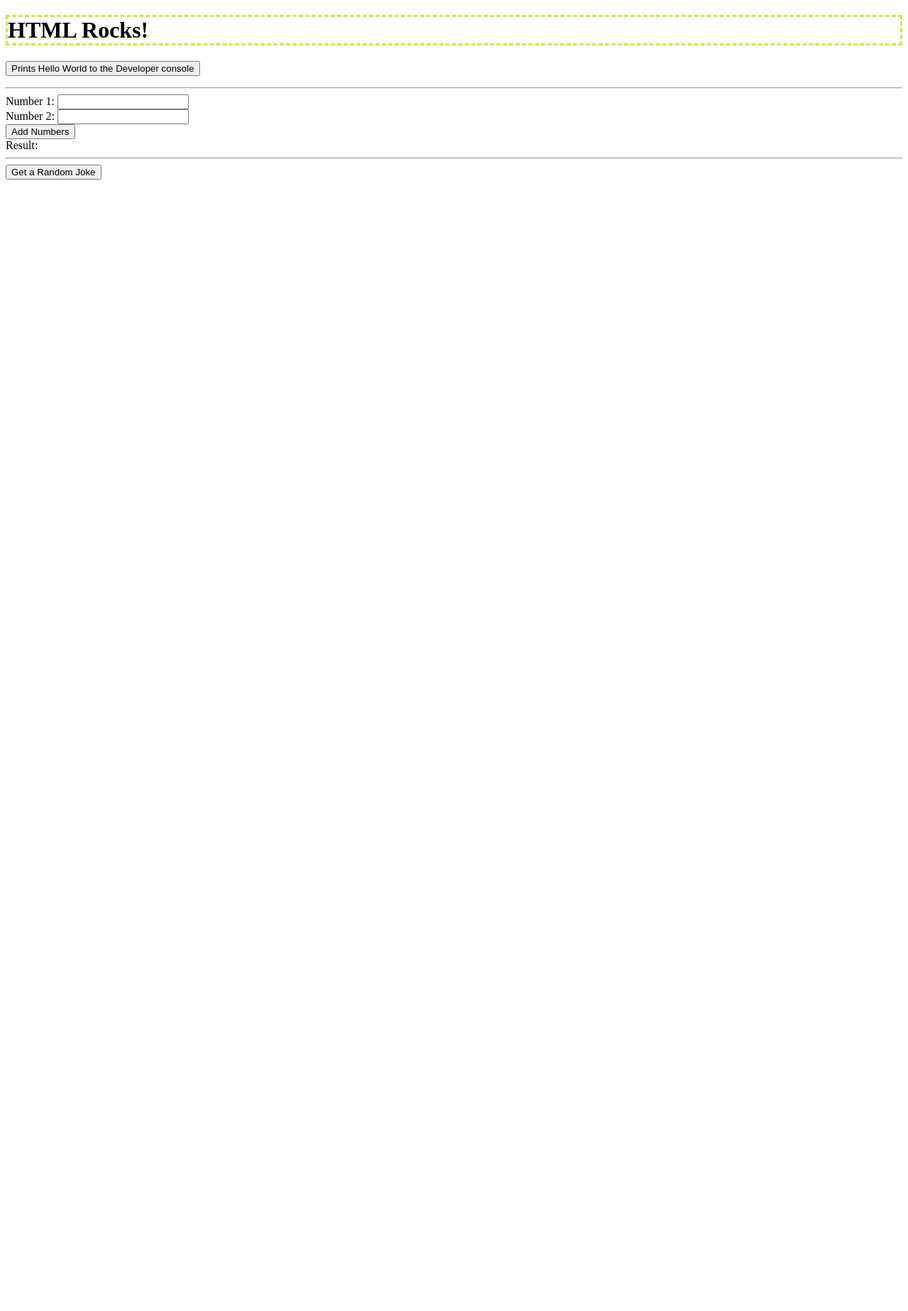
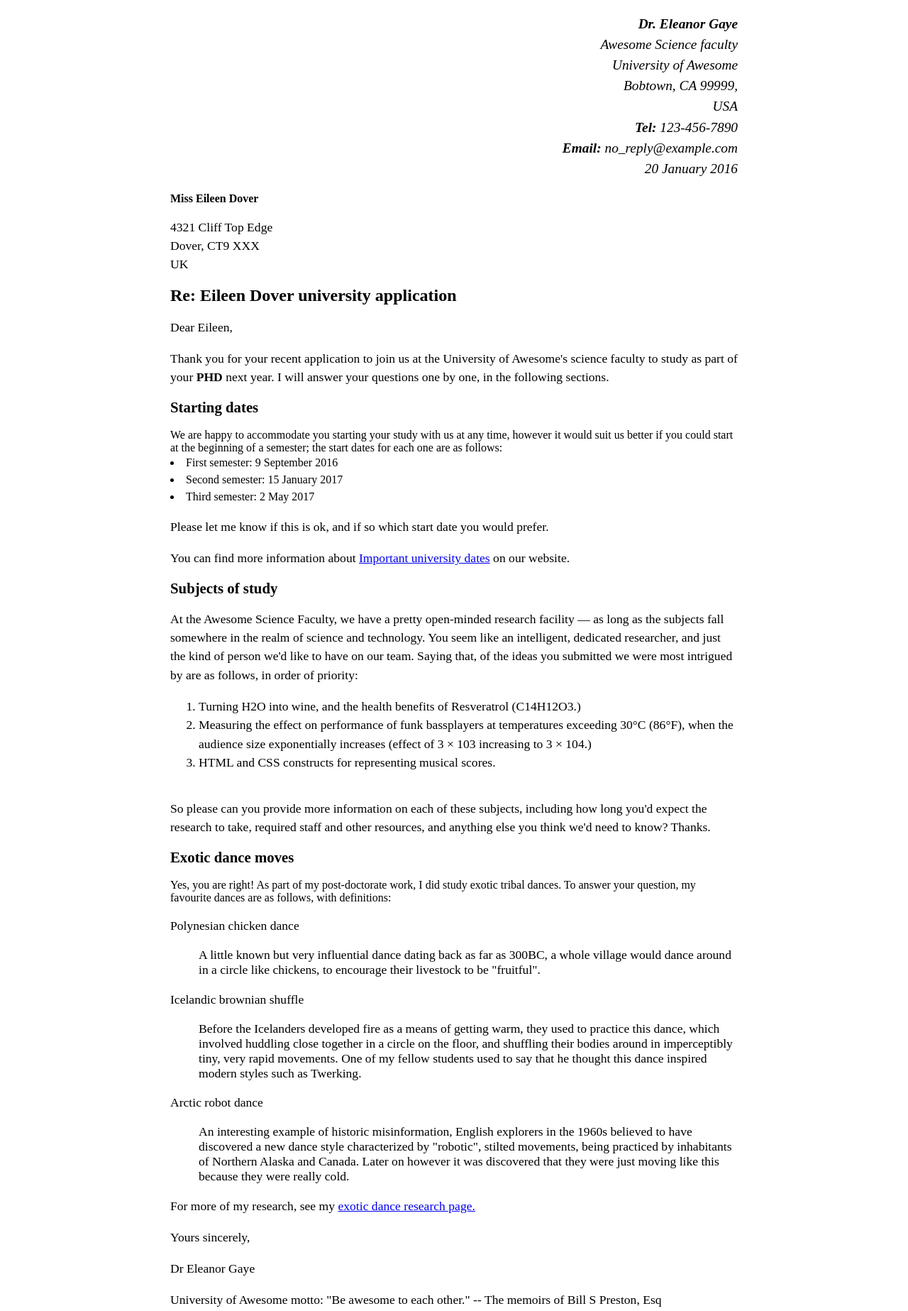
Before and after one commit to fadimikha1/M3.2-Lab, a website: page index.html in a window 1280 px wide. Shown: the whole page at 71% size. Before the commit the page ends 800 px from the top, so only its background shows below. Drawn offline with Linux system fonts and the light colour scheme.

Commit message:
submitting

```diff
--- a/css/style.css
+++ b/css/style.css
@@ -1,4 +1,24 @@
-h1{
-  border-color: #d3e644;
-  border-style: dashed;
+body {
+  max-width: 800px;
+  margin: 0 auto;
 }
+
+.sender-column {
+  text-align: right;
+}
+
+h1 {
+  font-size: 1.5em;
+}
+
+h2 {
+  font-size: 1.3em;
+}
+
+p,ul,ol,dl,address {
+  font-size: 1.1em;
+}
+
+p, li, dd, dt, address {
+  line-height: 1.5;
+}
--- a/index.html
+++ b/index.html
@@ -3,77 +3,85 @@
 
 <head>
   <meta charset="utf-8">
-  <title>Hello World!</title>
-  <meta name="description" content="">
+  <title>Lab 3.2</title>
+  <meta name="author" content="Dr. Eleanor Gaye">
   <meta name="viewport" content="width=device-width, initial-scale=1">
   <link rel="stylesheet" href="css/style.css">
   <link rel="shortcut icon" href="img/favicon.ico">
 </head>
 
 <body>
-  <h1>HTML Rocks!</h1>
-  <p>
-    <button  onclick="helloWorld()">Prints Hello World to the Developer console</button>
-  </p>
-  <hr>
-  <form id="addForm">
-    <label for="num1">Number 1:</label>
-    <input type="number" id="num1" name="num1" required>
-    <br>
-    <label for="num2">Number 2:</label>
-    <input type="number" id="num2" name="num2" required>
-    <br>
-    <button type="submit">Add Numbers</button>
-  </form>
+  <address class="sender-column">
+  <p> <strong>Dr. Eleanor Gaye</strong> <br>
+  Awesome Science faculty<br>
+  University of Awesome<br>Bobtown, CA 99999,
+  <br> USA<br><strong>Tel: </strong>123-456-7890
+  <br><strong>Email:</strong> no_reply@example.com<br>
+  <date>20 January 2016</date>
+  </address>
+  <p></p>
 
-  <label id="result">Result:</label>
 
-  <hr>
 
-  <button id="jokeButton">Get a Random Joke</button>
-  <p id="joke"></p>
 
-  <script type="module" script="js/main.js">
-    import {helloWorld, add, fetchRandomJoke} from './js/main.js';
 
-    // This shows how to assign a function to the window object
-    // so that it can be called from the browser console
-    window.helloWorld = helloWorld;
+  <strong>Miss Eileen Dover</strong>
+ <p>4321 Cliff Top Edge
+  <br>Dover, CT9 XXX<br>UK</p>
 
-    // This shows how to add an event listener to a button in the HTML
-    // and call a function when the button is clicked
-    const form = document.getElementById('addForm');
-    form.addEventListener('submit', function(e) {
-      e.preventDefault();
-      const num1 = parseFloat(document.getElementById('num1').value);
-      const num2 = parseFloat(document.getElementById('num2').value);
-      try{
-        const result = add(num1, num2);
-        document.getElementById('result').textContent = `Result: ${result}`;
-      }catch(e){
-        console.error(e);
-        document.getElementById('result').textContent = `Error: ${e.message}`;
-      }
 
-    });
 
-    // this shows how to add an event listener to a button in the HTML
-    // that calls a function that fetches a random joke from an API
-    // and displays it on the page
-    const jokebtn = document.getElementById('jokeButton');
-    const jokeresult = document.getElementById('joke');
-    jokebtn.addEventListener('click', async () => {
-      try {
-        jokeresult.textContent = 'Loading...';
-        const joke = await fetchRandomJoke();
-        document.getElementById('joke').textContent = joke;
-      } catch (e) {
-        console.error(e);
-        document.getElementById('joke').textContent = `Error: ${e.message}`;
-      }
-    });
-  </script>
+ <h1>Re: Eileen Dover university application</h1>
 
+  <p>Dear Eileen,</p>
+
+  <p>Thank you for your recent application to join us at the University of Awesome's science faculty to study as part of your <strong>PHD</strong> next year. I will answer your questions one by one, in the following sections.</p>
+
+  <h2>Starting dates</h2>
+
+  We are happy to accommodate you starting your study with us at any time, however it would suit us better if you could start at the beginning of a semester; the start dates for each one are as follows:
+
+  <li>First semester: <date>9 September 2016</date></li>
+  <li>Second semester: <date>15 January 2017</date></li>
+  <li>Third semester: <date>2 May 2017</date></li>
+
+  <p>Please let me know if this is ok, and if so which start date you would prefer.</p>
+
+  <p>You can find more information about  <a href="http://example.com" title="Important university dates" >Important university dates</a> on our website.</p>
+
+
+  <h2>Subjects of study</h2>
+
+  <p>At the Awesome Science Faculty, we have a pretty open-minded research facility — as long as the subjects fall somewhere in the realm of science and technology. You seem like an intelligent, dedicated researcher, and just the kind of person we'd like to have on our team. Saying that, of the ideas you submitted we were most intrigued by are as follows, in order of priority:</p>
+
+  <ol>
+    <li>Turning H2O into wine, and the health benefits of Resveratrol (C14H12O3.)</li>
+
+  <li>  Measuring the effect on performance of funk bassplayers at temperatures exceeding 30°C (86°F), when the audience size exponentially increases (effect of 3 × 103 increasing to 3 × 104.)</li>
+
+
+  <li>HTML and CSS constructs for representing musical scores.</li><br></ol>
+
+  <p>So please can you provide more information on each of these subjects, including how long you'd expect the research to take, required staff and other resources, and anything else you think we'd need to know? Thanks.</p>
+
+
+  <h2>Exotic dance moves</h2>
+
+  Yes, you are right! As part of my post-doctorate work, I did study exotic tribal dances. To answer your question, my favourite dances are as follows, with definitions:
+
+  <p>Polynesian chicken dance</p>
+  <ul>A little known but very influential dance dating back as far as 300BC, a whole village would dance around in a circle like chickens, to encourage their livestock to be "fruitful".</ul>
+  <p>Icelandic brownian shuffle</p>
+  <ul>Before the Icelanders developed fire as a means of getting warm, they used to practice this dance, which involved huddling close together in a circle on the floor, and shuffling their bodies around in imperceptibly tiny, very rapid movements. One of my fellow students used to say that he thought this dance inspired modern styles such as Twerking.</ul>
+  <p>Arctic robot dance</p>
+  <ul>An interesting example of historic misinformation, English explorers in the 1960s believed to have discovered a new dance style characterized by "robotic", stilted movements, being practiced by inhabitants of Northern Alaska and Canada. Later on however it was discovered that they were just moving like this because they were really cold.</ul>
+
+  <p>For more of my research, see my  <a href="http://example.com">exotic dance research page.</a></p>
+
+  <p>Yours sincerely,</p>
+  <p>Dr Eleanor Gaye</p>
+
+  <p>University of Awesome motto: "Be awesome to each other." -- The memoirs of Bill S Preston, Esq</p>
 </body>
 
 </html>
```
